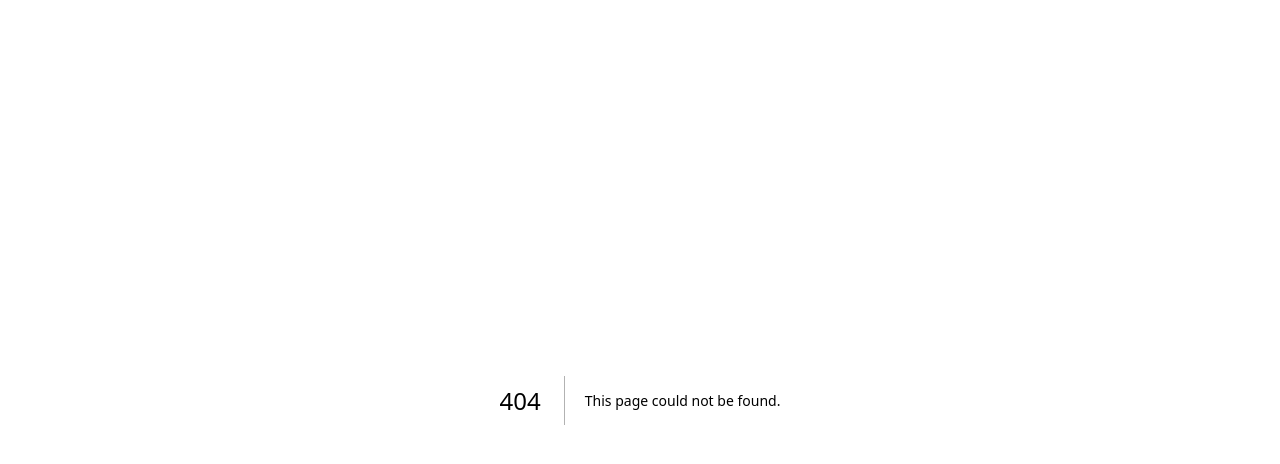
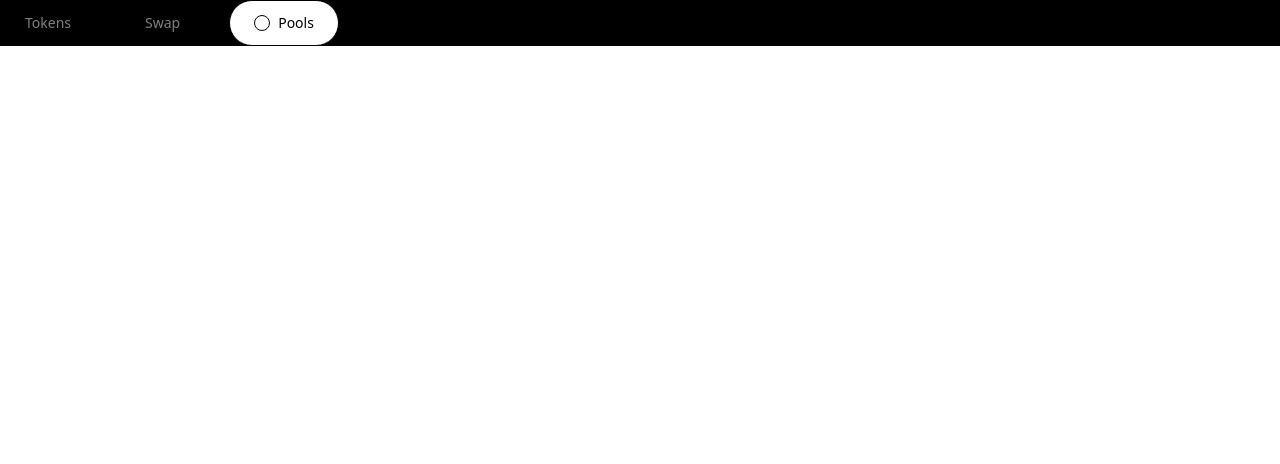
Before and after one commit to naftalimurgor/pinacolada, a Next.js app: page /pools in a window 1280 px wide. Before the commit this address had no page. Shown: the top 464 px of the page. Built offline with nearby package versions, Linux system fonts and the light colour scheme.

Commit message:
pages of pool swap and token

```diff
--- /dev/null
+++ b/app/pools/page.tsx
@@ -0,0 +1,11 @@
+import Tabs from "../src/component/Tabs";
+
+const PoolPage: React.FC = () => {
+  return (
+    <div className="min-h-screen bg-white">
+      <Tabs />
+    </div>
+  )
+};
+
+export default PoolPage;
--- /dev/null
+++ b/app/swap/page.tsx
@@ -0,0 +1,7 @@
+import SwapInterface from '../src/SwapInterface';
+
+const SwapPage: React.FC = () => {
+  return <SwapInterface />;
+};
+
+export default SwapPage;
--- /dev/null
+++ b/app/token/page.tsx
@@ -0,0 +1,10 @@
+import React from 'react';
+import TokenInterface from '../src/TokenInterface';
+
+const TokenPage: React.FC = () => {
+  return (
+    <TokenInterface />
+  );
+};
+
+export default TokenPage;
```
